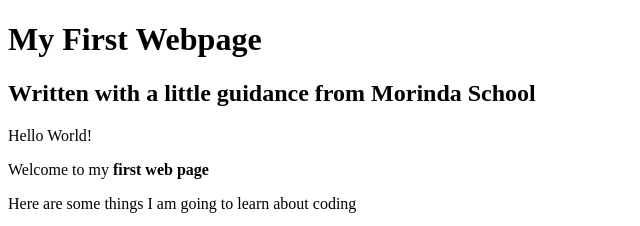
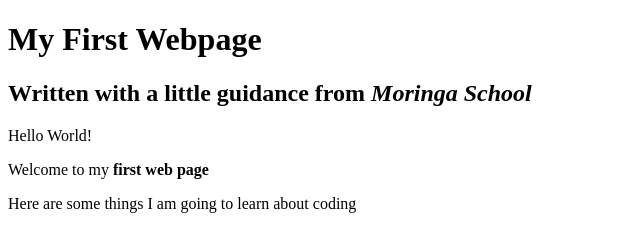
Before and after one commit to MbuguaMwaura/firstwebsites, a plain HTML site: page my-first-website.html in a window 1280 px wide. Shown: the top 226 px of the page, 0-640 px from the left. Drawn offline with Linux system fonts and the light colour scheme.

Commit message:
add italics using the tag em

```diff
--- a/my-first-website.html
+++ b/my-first-website.html
@@ -6,7 +6,7 @@
 
   <body>
     <h1>My First Webpage</h1>
-    <h2>Written with a little guidance from Morinda School</h2>
+    <h2>Written with a little guidance from <em>Moringa School</em></h2>
     <p>Hello World!</p>
     <p>Welcome to my <strong>first web page</strong></p>
     <p>Here are some things I am going to learn about coding</p>
```
